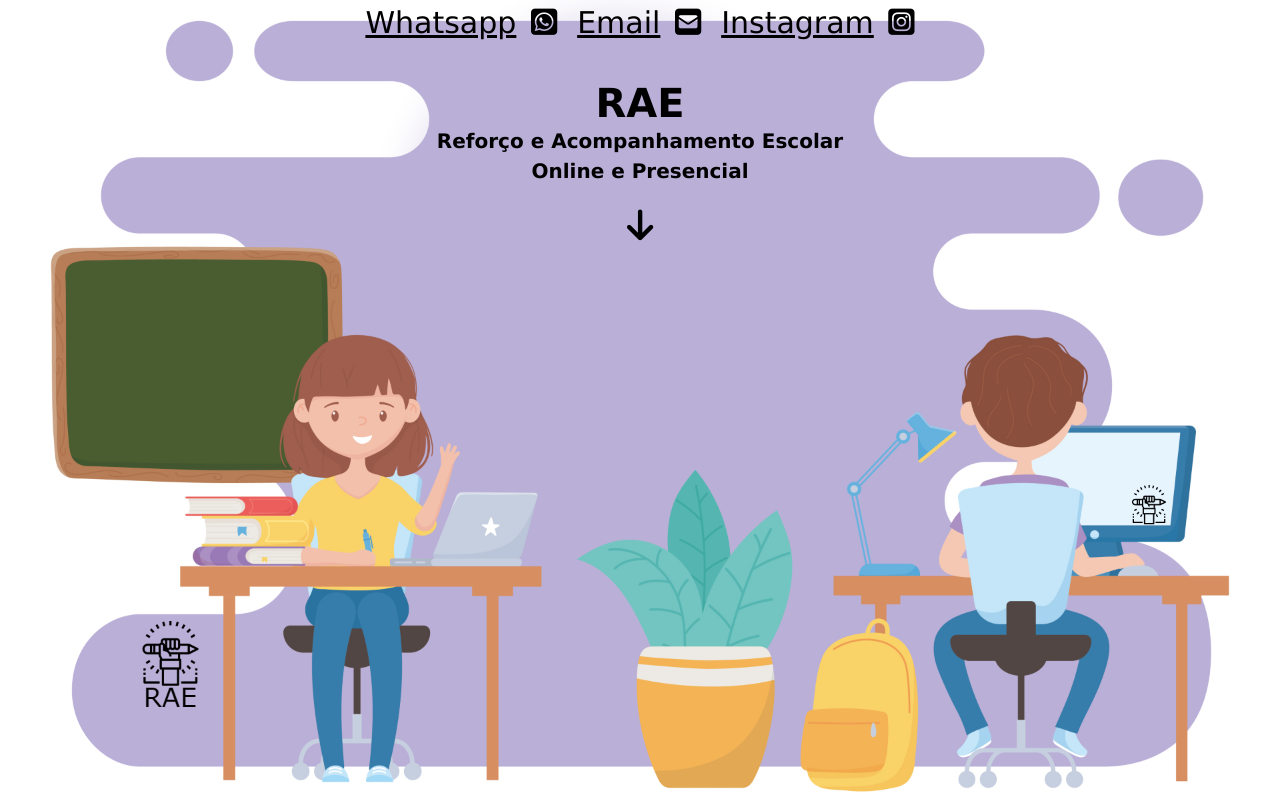
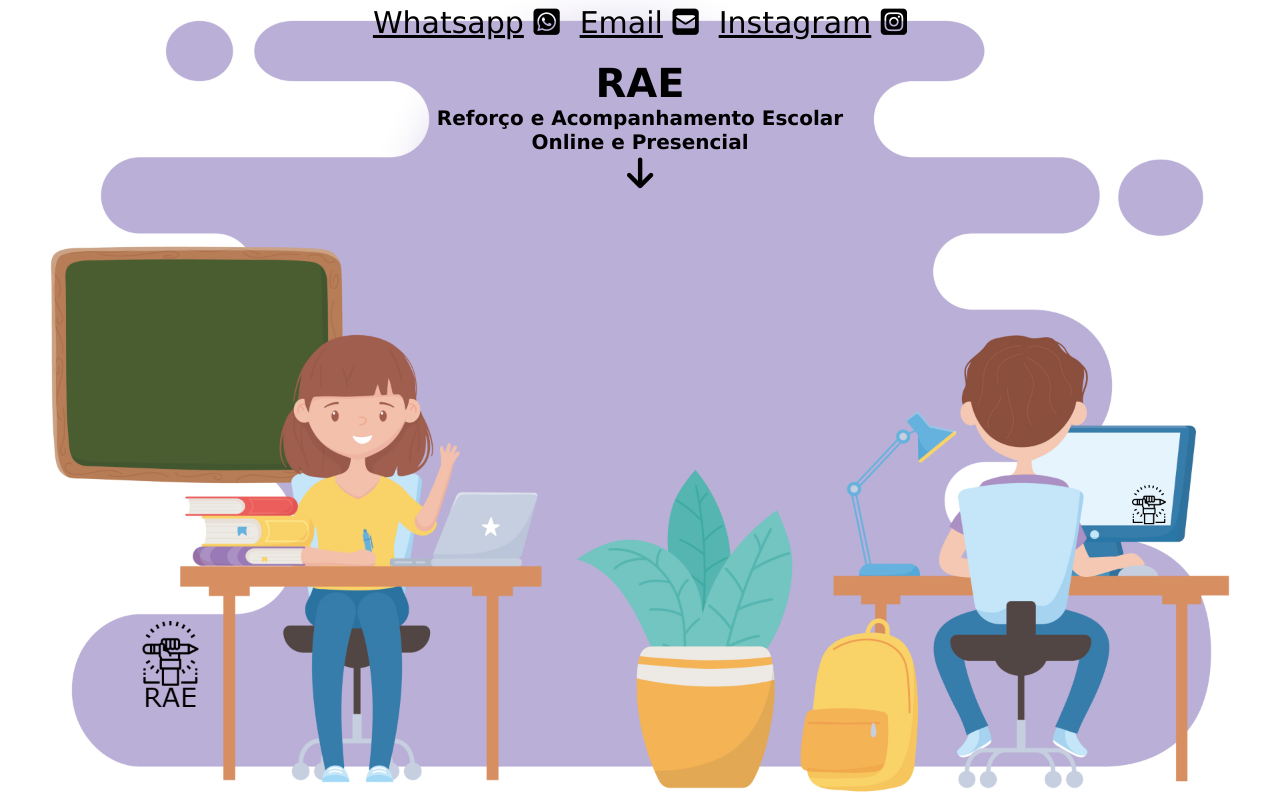
Before and after one commit to LeoCherede/Rae, a plain HTML site: page index.html in a window 1280 px wide. Drawn offline with Linux system fonts and the light colour scheme.

Commit message:
style.css

```diff
--- a/style.css
+++ b/style.css
@@ -13,7 +13,6 @@ body {
     flex-direction: column;
     width: 100vw;
     height: 100vh;
-
 }
 
 header {
@@ -42,29 +41,30 @@ header ul li a:hover {
     text-decoration: underline;
 }
 
-header ul li i {
-    margin-left: 5px;
+section {
+    height: 100%;
+    display: flex;
+    flex-direction: column;
+    align-items: center;
+    justify-content: center;
 }
 
 .container {
     text-align: center;
-    margin-top: 20px;
 }
 
-.name h1 {
+.container .name h1 {
     font-size: 40px;
 }
 
-.name h5 {
+.container .name h5 {
     font-size: 20px;
-    line-height: 1.5;
 }
 
 #arrow {
     font-size: 35px;
     cursor: pointer;
     animation: blink 1s steps(5, start) infinite;
-    margin-top: 20px;
 }
 
 @keyframes blink {
@@ -85,3 +85,8 @@ header ul li i {
 .active {
     display: block !important;
 }
+
+#about p {
+    max-width: 600px;
+    margin: 0 auto;
+}
```
